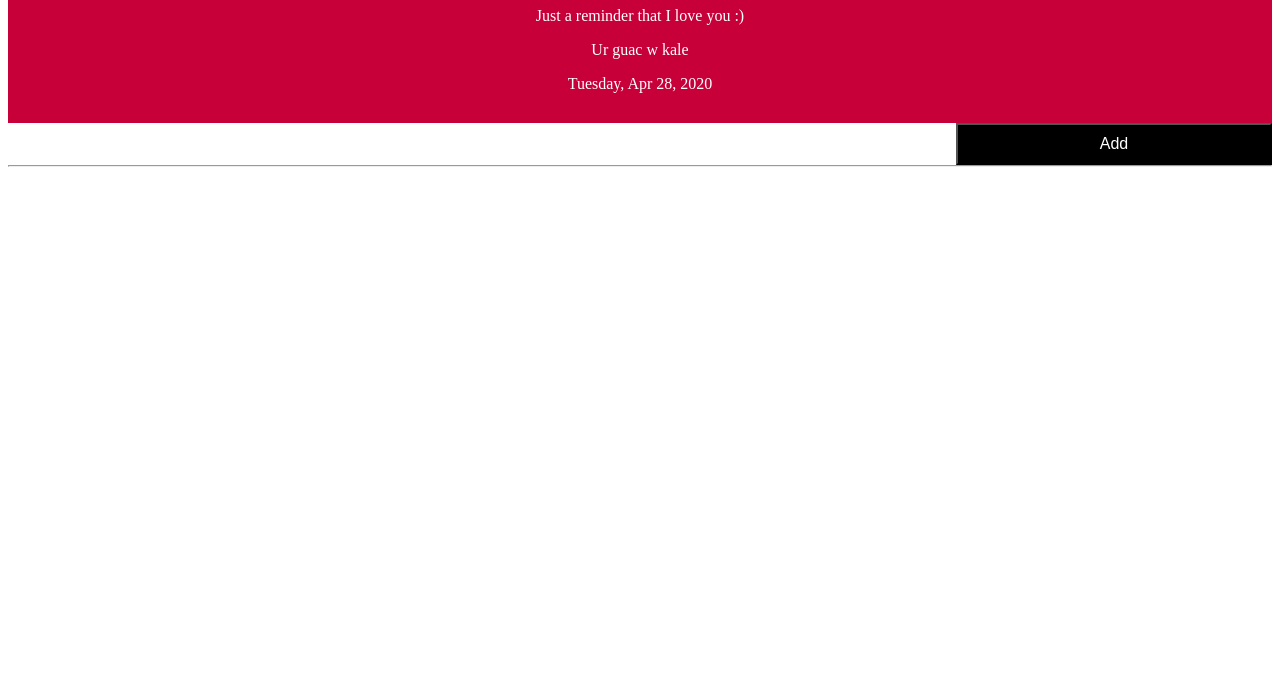
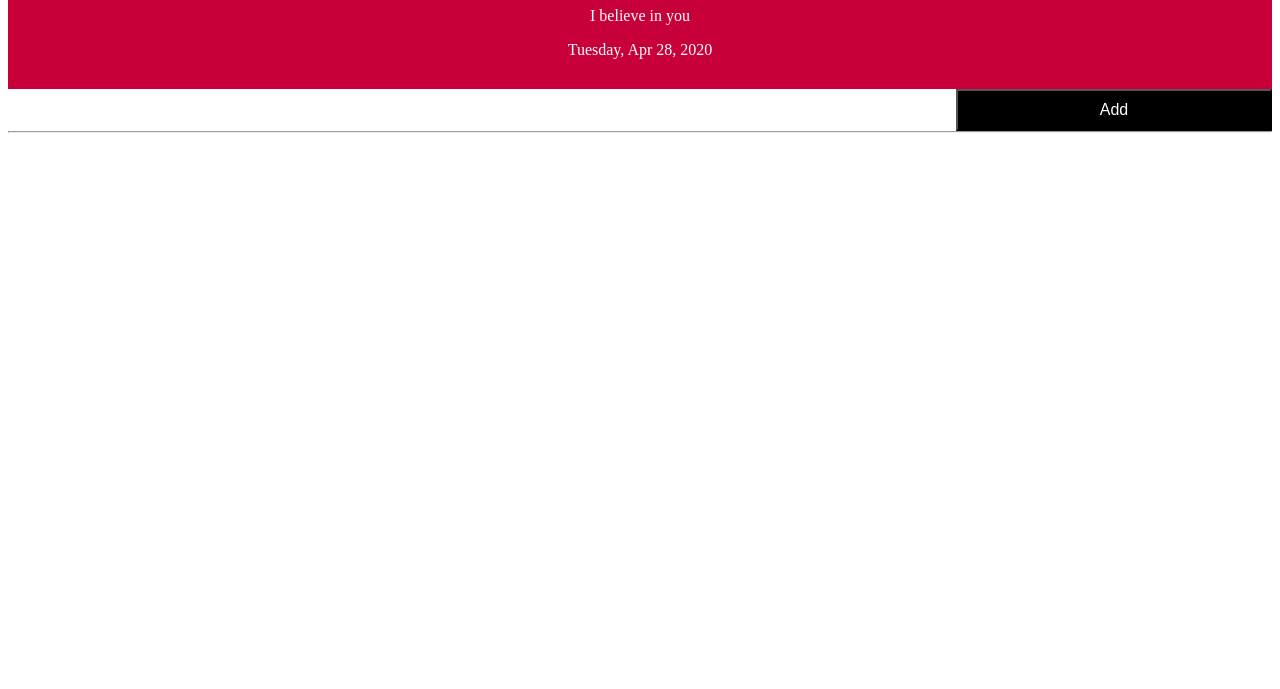
Before and after one commit to priyapshah/toDo, a plain HTML site: page index.html in a window 1280 px wide. Shown: the part 111-800 px from the top of the page. Drawn offline with Linux system fonts and the light colour scheme.

Commit message:
Update index.html

```diff
--- a/index.html
+++ b/index.html
@@ -5,8 +5,7 @@
     <div class="header">
         <meta charset="utf-8">
         <h1>Mateo's To-Do List</h1>
-        <center> <p> Just a reminder that I love you :) </p> </center>
-        <center> <p> Ur guac w kale </p> </center>
+        <center> <p> I believe in you </p> </center>
         <div id="date"></div>
     </div>
 </head>
```
